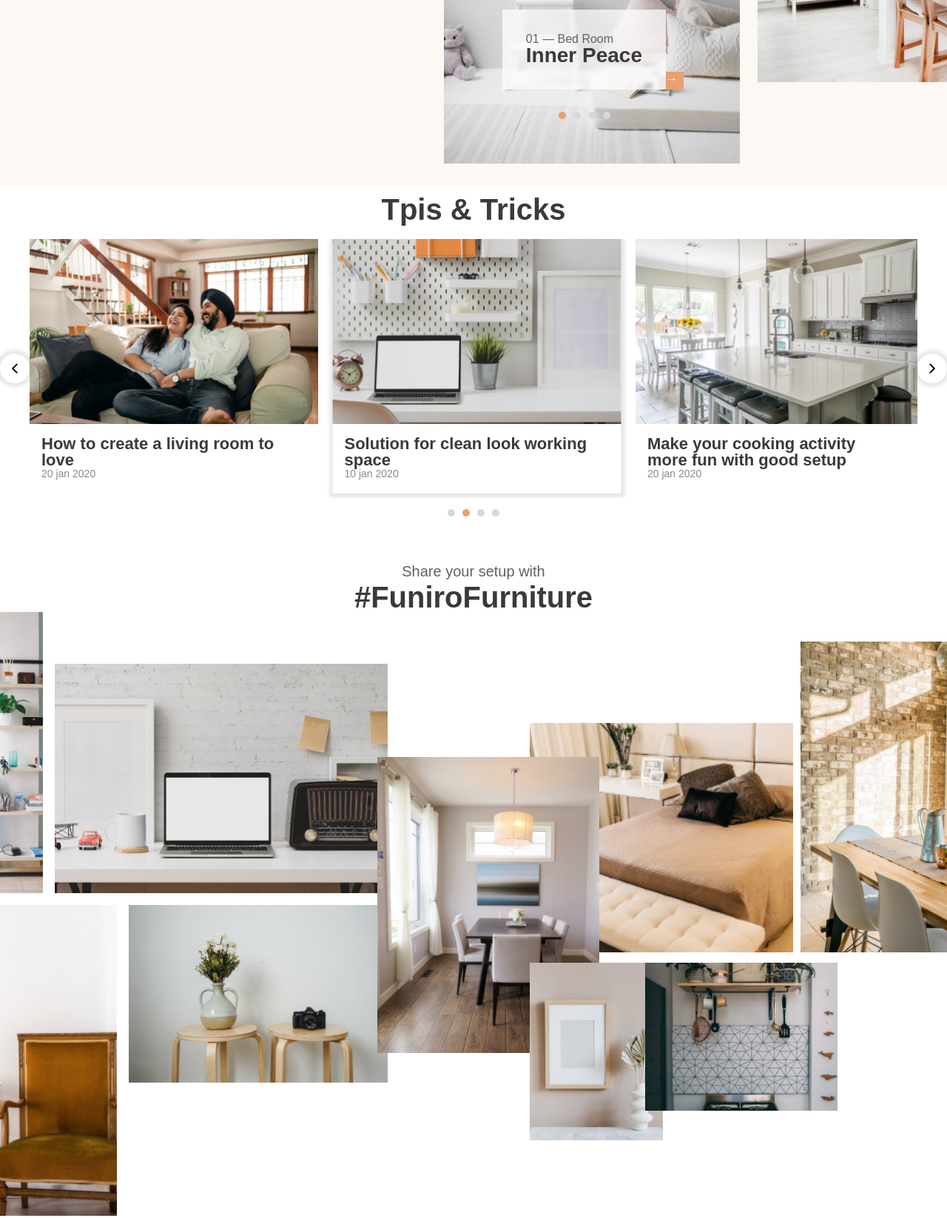
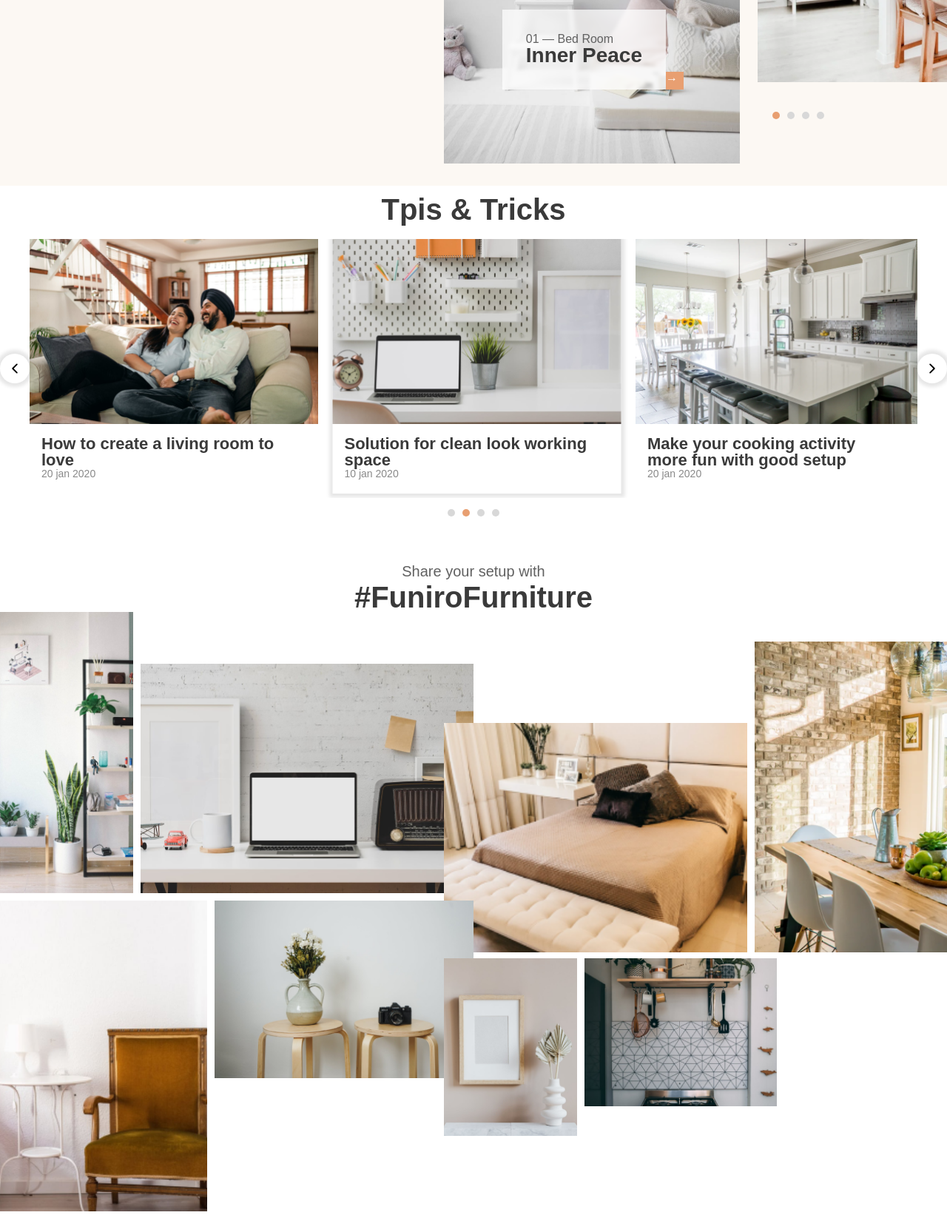
Before and after one commit to rromsky/Funiro-landing-page, a plain HTML site: page index.html in a window 1280 px wide. Shown: the part 2460-4106 px from the top of the page at 74% size. Drawn offline with nearby package versions, Linux system fonts and the light colour scheme.

Commit message:
little changes

```diff
--- a/index.html
+++ b/index.html
@@ -7,6 +7,7 @@
     <link rel="stylesheet" href="styles/general.css" />
     <link rel="stylesheet" href="styles/style.css" />
     <link rel="stylesheet" href="styles/supports.css" />
+    <link rel="stylesheet" href="styles/quaries.css" />
     <script
       type="module"
       src="https://unpkg.com/ionicons@5.4.0/dist/ionicons/ionicons.esm.js"
@@ -570,6 +571,13 @@
         <button class="rooms-btn slider__btn slider__btn--right">
           <ion-icon name="chevron-forward-outline"></ion-icon>
         </button>
+        <!-- ROOMS INDICATOR  -->
+        <div class="rooms__indicator indicator-container">
+          <div class="rooms__indicator indicator-item active"></div>
+          <div class="rooms__indicator indicator-item"></div>
+          <div class="rooms__indicator indicator-item"></div>
+          <div class="rooms__indicator indicator-item"></div>
+        </div>
         <!-- ROOMS PHOTO ELEMENT 1-->
         <div class="photo__section-element item--id-1 item1">
           <img
@@ -611,13 +619,6 @@
             </span>
             <h2 class="description-title">Inner Peace</h2>
           </div>
-        </div>
-        <!-- ROOMS INDICATOR  -->
-        <div class="rooms__indicator indicator-container">
-          <div class="rooms__indicator indicator-item active"></div>
-          <div class="rooms__indicator indicator-item"></div>
-          <div class="rooms__indicator indicator-item"></div>
-          <div class="rooms__indicator indicator-item"></div>
         </div>
       </div>
     </div>
--- a/scripts/script.js
+++ b/scripts/script.js
@@ -1,8 +1,11 @@
 `use strict`;
+
+const element = (name) => document.querySelector(`${name}`);
 
 const productItems = document.querySelectorAll(".product__item");
 let previousItem;
 
+// Display product items
 productItems.forEach((item) => {
   item.addEventListener("click", () => {
     if (previousItem !== undefined && previousItem !== item) {
@@ -25,3 +28,4 @@ productItems.forEach((item) => {
     item.classList.toggle("product__item-sale--hover");
   });
 });
+console.log(window.innerWidth);
--- /dev/null
+++ b/styles/quaries.css
@@ -0,0 +1,31 @@
+@media (max-width: 1900px) {
+  .emty {
+    height: 0;
+    width: 0;
+  }
+}
+@media (max-width: 1844px) {
+  .item--moved {
+    margin-bottom: -8rem;
+    margin-left: -5rem;
+  }
+  .furniture__section-photo-container {
+    display: grid;
+    grid-template-columns: repeat(4, 1fr);
+    grid-gap: 1rem;
+    margin-right: -6rem;
+    transition: all 0.4s;
+  }
+  .furniture_item7 {
+    background-image: url(/assets/img/furnitures/img7.png);
+    width: 0;
+    height: 0;
+    display: none;
+  }
+  .furniture_item9 {
+    margin-left: -27rem !important;
+  }
+  .emty {
+    display: none;
+  }
+}
--- a/styles/style.css
+++ b/styles/style.css
@@ -17,7 +17,7 @@
 .colored-container {
   position: absolute;
   left: 0;
-  width: 124rem;
+  width: 67vw;
   height: 100%;
   z-index: 1;
   background-color: #f9f1e7;
@@ -682,6 +682,7 @@ input:focus {
   align-self: center;
   align-items: center;
   padding: 3.4rem 0;
+  width: 100%;
 }
 .furniture__section-describe.sub-text {
   color: #616161;
@@ -689,8 +690,8 @@ input:focus {
 .furniture__section-photo-container {
   display: grid;
   grid-template-columns: repeat(5, 1fr);
-  grid-gap: 1.6rem;
-  max-width: 100%;
+  grid-gap: 1rem;
+  margin-right: -7.2rem;
   transition: all 0.4s;
 }
 .furniture__section-photo-container--item {
@@ -702,6 +703,7 @@ input:focus {
   /* background-image: url("/assets/img/furnitures/img1.png"); */
   height: 38rem;
   width: 28rem;
+  align-self: flex-end;
 }
 .furniture_item2 {
   /* background-image: url("/assets/img/furnitures/img2.png"); */
@@ -761,7 +763,13 @@ input:focus {
   margin-bottom: -8rem;
   margin-left: -11rem;
 }
-
+.rooms-btn {
+  left: 88rem;
+}
+.rooms__indicator.indicator-container {
+  position: absolute;
+  left: 64.4rem;
+}
 /******************************/
 /********   FOOTER    *********/
 /******************************/
```
